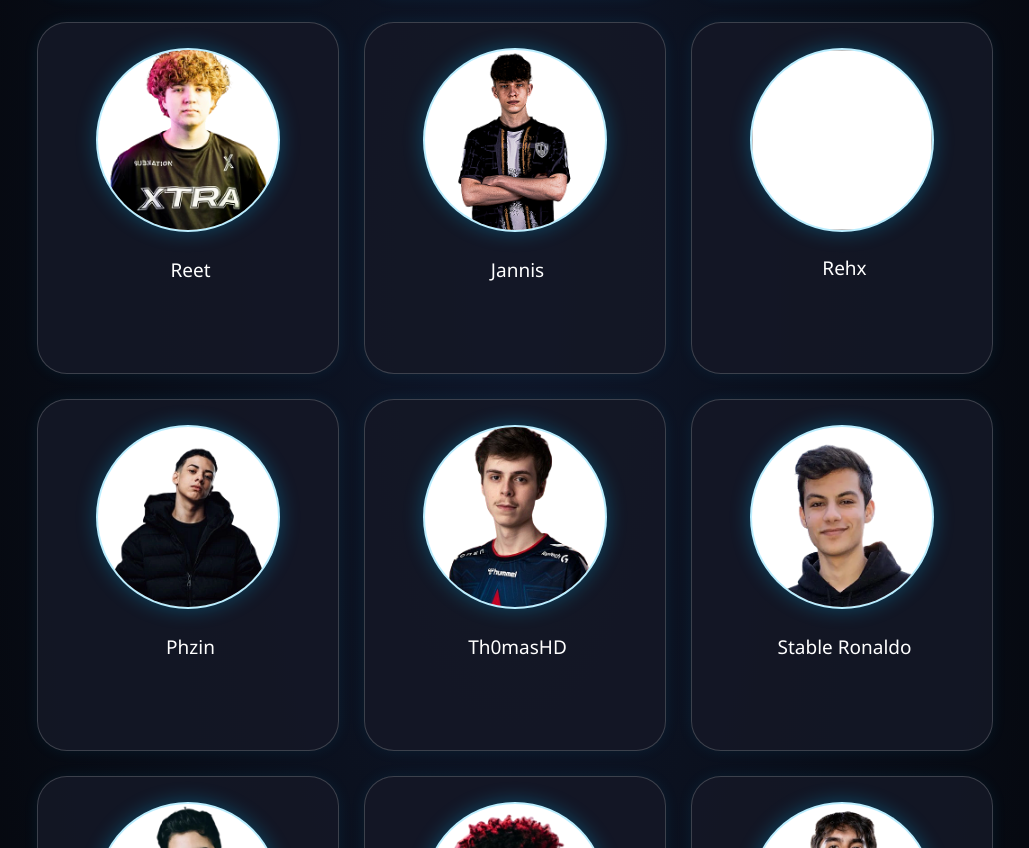
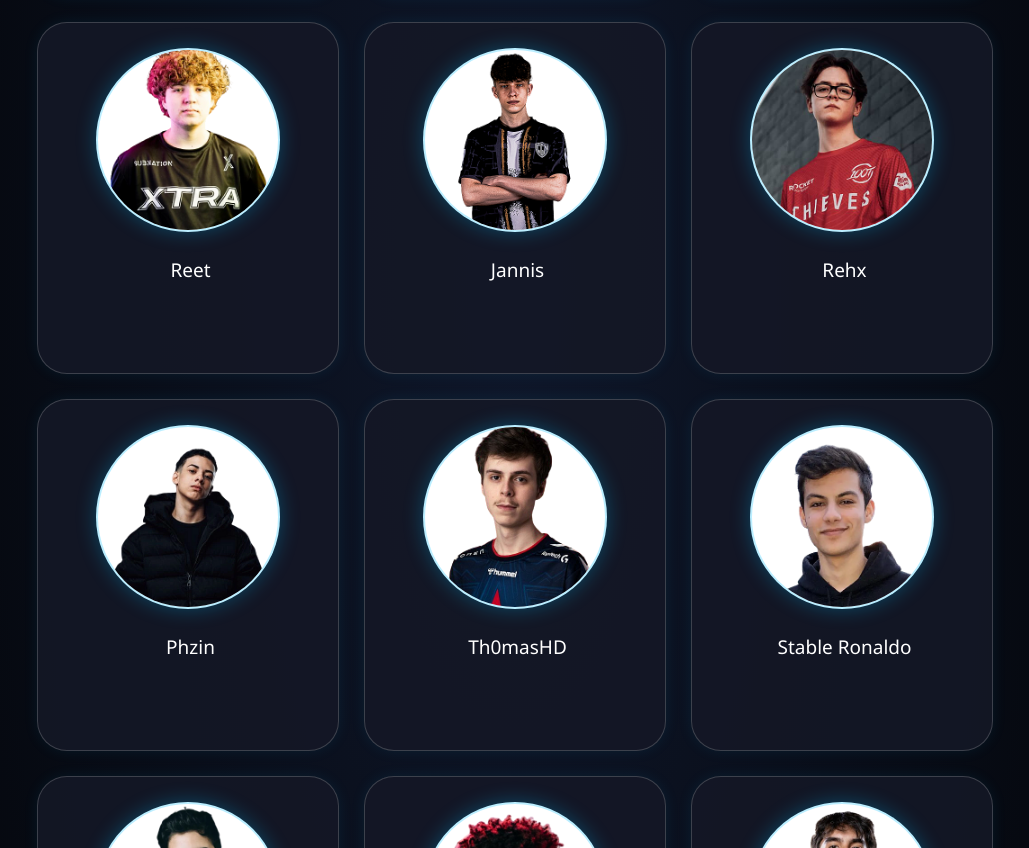
Before and after one commit to ProsetupFN/prosettingsFN.github.io, a plain HTML site: page third2.html in a window 1280 px wide. Shown: the part 1477-2325 px from the top of the page, without its empty margins (125-1154 px from the left). Drawn offline with Linux system fonts and the light colour scheme.

Commit message:
Update third2.html

```diff
--- a/third2.html
+++ b/third2.html
@@ -190,7 +190,7 @@
     <div class="hi">
       <a
         href="fourth.html?player=Rehx&region=Unknown&team=Unknown&resolution=1920x1080&displayMode=Fullscreen&frameRateLimit=240fps&brightness=130%25&uiContrast=1x&colorBlindMode=Deuteranope&colorBlindStrength=5&viewDistance=Near&shadows=Off&antiAliasing=Off&textures=Low&effects=Low&postProcessing=Low&vsync=Unknown&motionBlur=Unknown&renderingMode=Unknown&hudScale=100%25&dpi=800&pollingRate=1000Hz&xSensitivity=7.0&ySensitivity=7.0&targetingSensitivity=60.0&scopeSensitivity=60.0&mouseAcceleration=Unknown&mouse=Finalmouse%20Ultralight%202&keyboard=Wooting%2060HE%2B&monitor=Unknown&headset=Sennheiser%20GAME%20ONE&mousepad=ZOWIE%20G-SR-SE%20Blue&gpu=NVIDIA%20GeForce%20RTX%202080&cpu=Intel%20Core%20i9-9900K&keyCrouch=L-Ctrl&keyJump=Space%20Bar&keySprint=L-Shift&keyHarvestingTool=T&keyWeaponSlot1=1&keyWeaponSlot2=2&keyWeaponSlot3=3&keyWeaponSlot4=4&keyWeaponSlot5=5&keyUse=Mouse%20Wheel%20Up&keyWall=F&keyFloor=Mouse%205&keyStairs=Q&keyRoof=Mouse%204&keyTrap=B&keyRotateBuilding=R&keyReloadRotate=R&keyMap=Unknown&keyInventory=Unknown&keyEdit=E&keyTurboBuilding=On&keyConfirmEditRelease=On&disablePreEditOption=On&resolution3D=Unknown&showFPS=Off&nvidiaReflex=Unknown&image=Rehx.jpg">
-        <img src="Rehx.png" />
+        <img src="Rehx.jpg" />
       </a>
       <ul>
         <li>Rehx</li>
```
